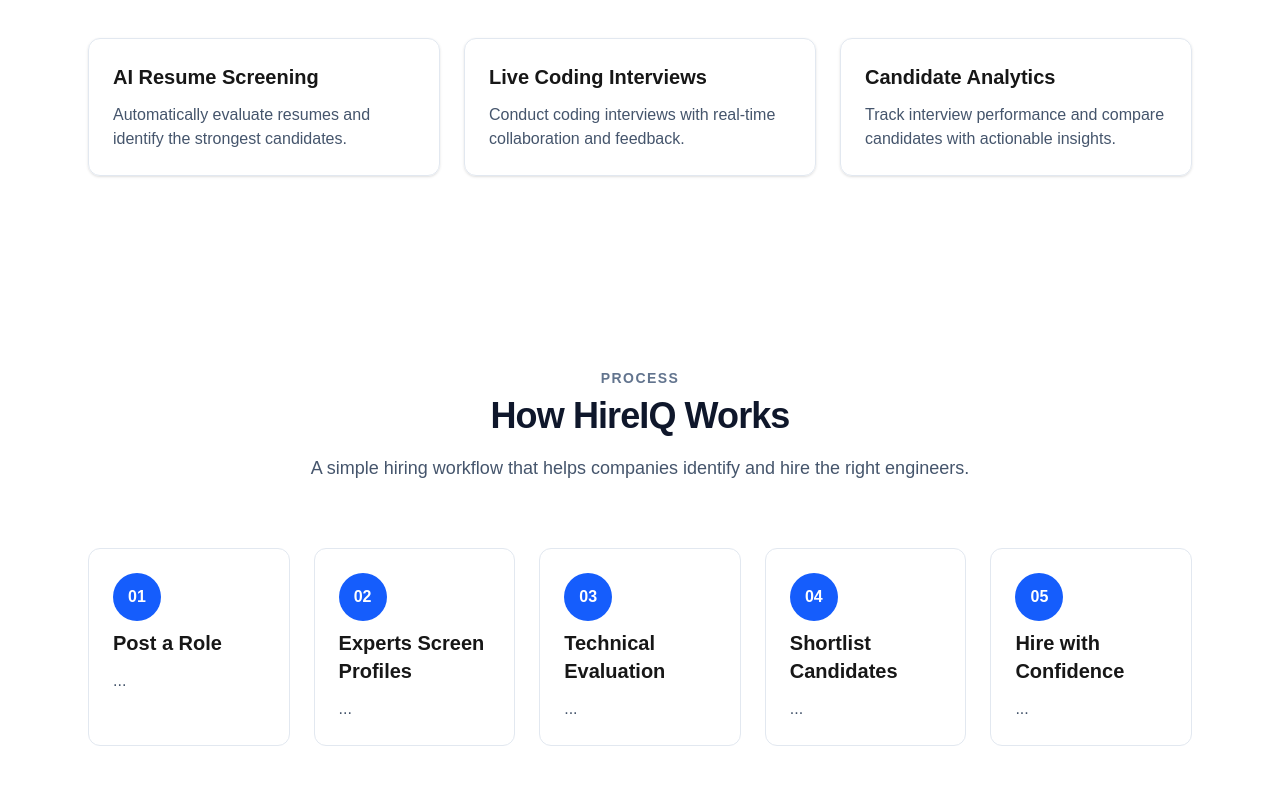
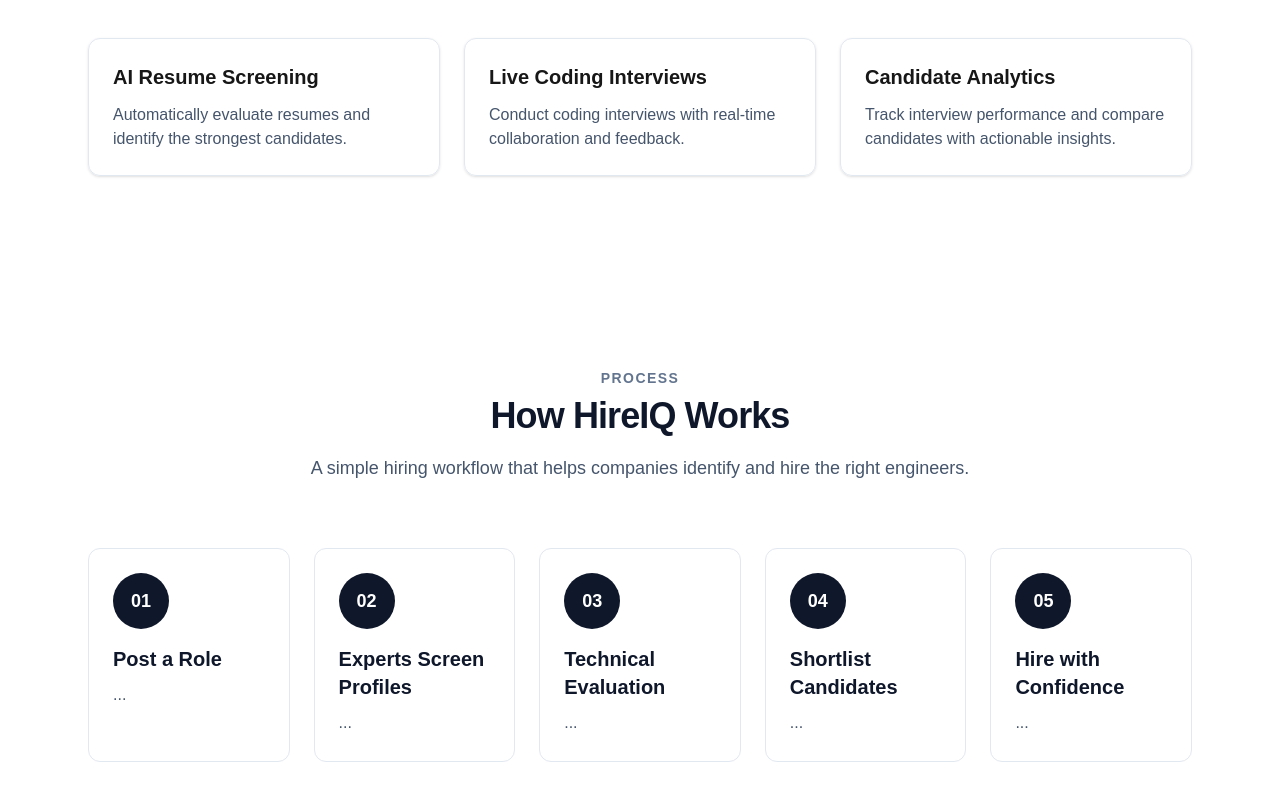
Before and after one commit to ravitejamannam/hireiq, a Next.js app: page / in a window 1280 px wide. Shown: the part 1150-1950 px from the top of the page. Built offline with nearby package versions, Linux system fonts and the light colour scheme.

Commit message:
refine process step layout

```diff
--- a/components/marketing/ProcessStep.tsx
+++ b/components/marketing/ProcessStep.tsx
@@ -11,13 +11,13 @@
 }: ProcessStepProps) {
   return (
     <div className="rounded-xl border border-slate-200 p-6">
-      <div className="flex h-12 w-12 items-center justify-center rounded-full bg-blue-600 text-white font-bold">
+      <div className="flex h-14 w-14 items-center justify-center rounded-full bg-slate-900 text-lg font-bold text-white">
         {step}
       </div>
 
-      <h3 className="mt-2 text-xl font-semibold">{title}</h3>
+      <h3 className="mt-4 text-xl font-semibold text-slate-900">{title}</h3>
 
-      <p className="mt-3 text-slate-600">{description}</p>
+      <p className="mt-2 leading-7 text-slate-600">{description}</p>
     </div>
   );
 }
```
